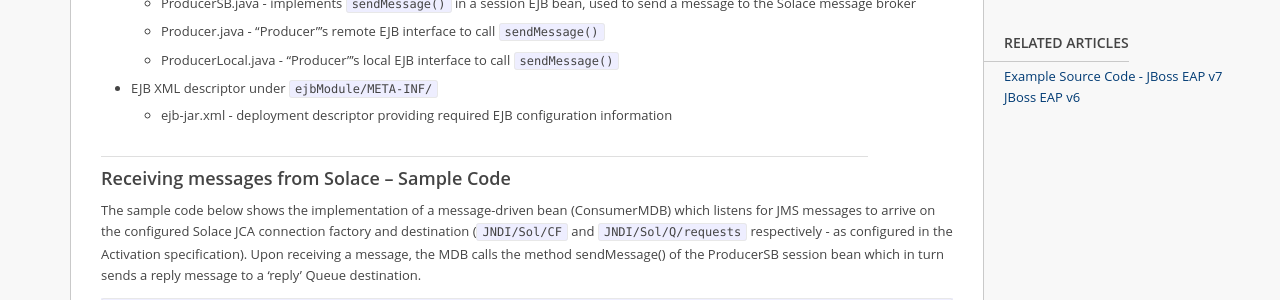
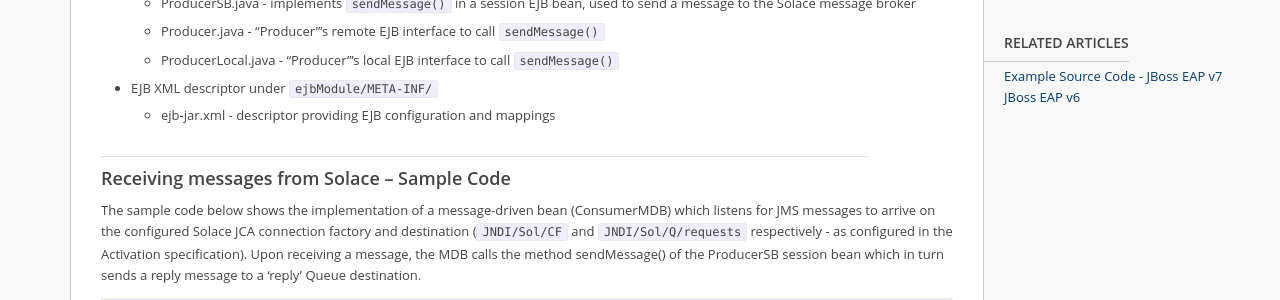
Before and after one commit to SolaceLabs/solace-integration-guides, a Jekyll site: the page built from docs/_guides/red-hat-jboss-eap-v7.md, in a window 1280 px wide and 900 px high, scrolled down 14320 px. Shown: the part 154-454 px from the top of the window. Built offline with Jekyll 4.4.1, drawn with Linux system fonts in a browser that asks for light colours.

```diff
--- a/docs/_guides/red-hat-jboss-eap-v7.md
+++ b/docs/_guides/red-hat-jboss-eap-v7.md
@@ -610,7 +610,7 @@
   * ProducerLocal.java - "Producer"'s local EJB interface to call `sendMessage()`
 
 * EJB XML descriptor under `ejbModule/META-INF/`
-  * ejb-jar.xml - deployment descriptor providing required EJB configuration information
+  * ejb-jar.xml - descriptor providing EJB configuration and mappings
 
 ### Receiving messages from Solace – Sample Code
 
```
Also changed, not shown: docs/_guides/red-hat-jboss-eap-v6.md (+1 -1 lines), docs/_guides/websphere-app-server.md (+1 -1 lines).
